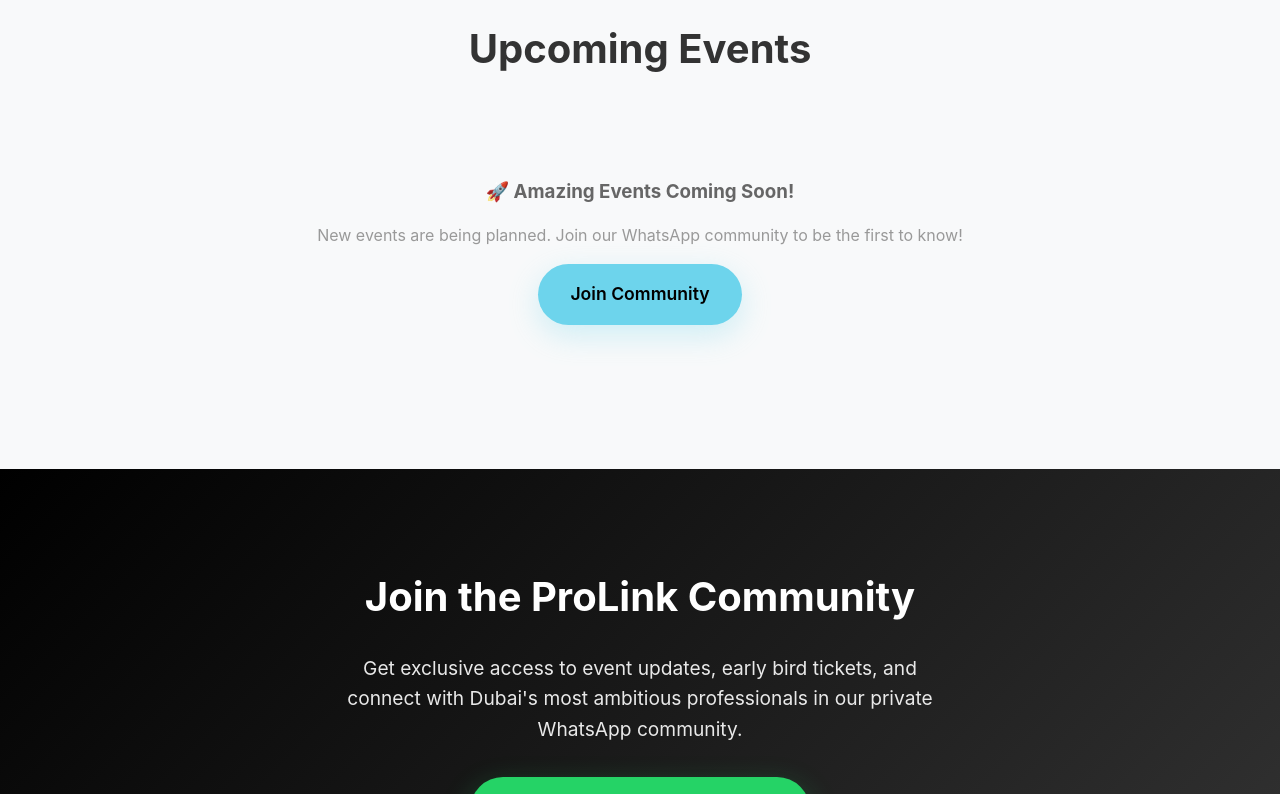
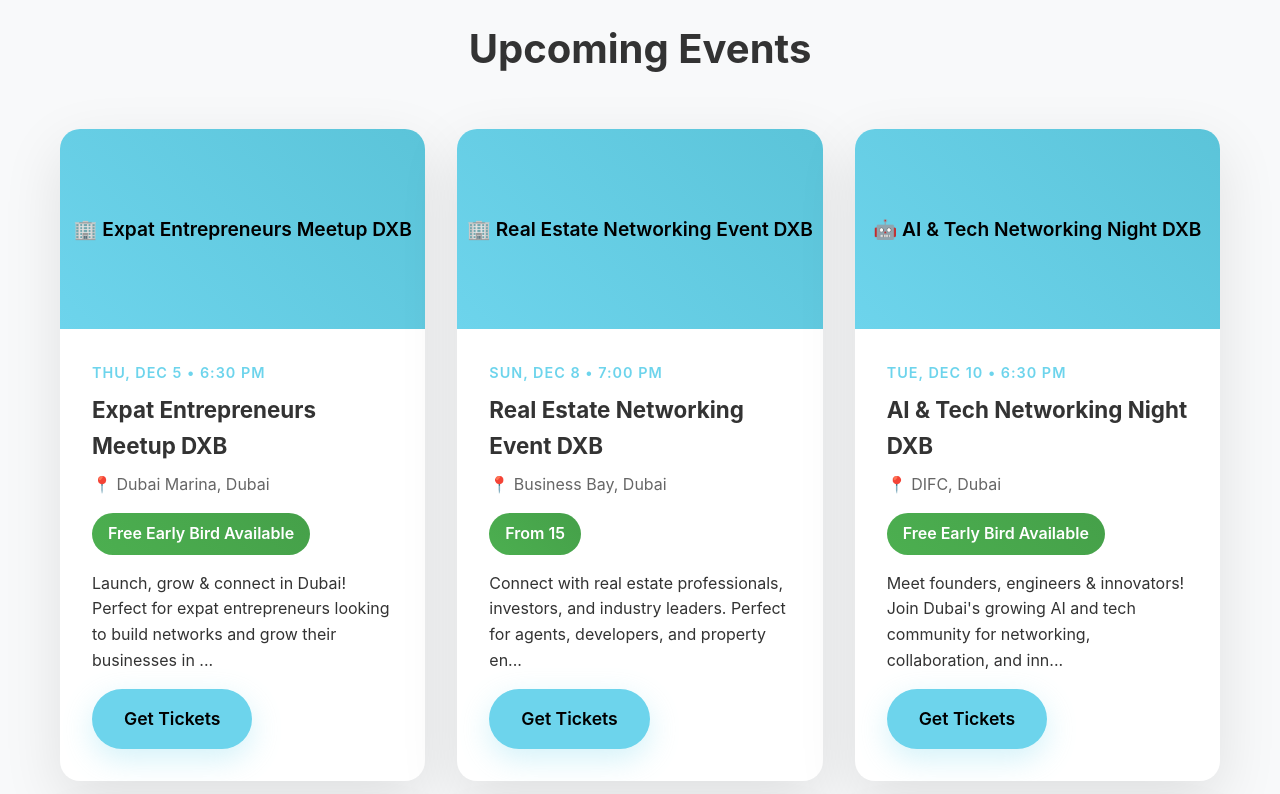
Before and after one commit to jameserdogan/prolink-events, a website: page index.html in a window 1280 px wide. Shown: the part 1120-1914 px from the top of the page. Drawn offline with Linux system fonts and the light colour scheme.

Commit message:
Update index.html

```diff
--- a/index.html
+++ b/index.html
@@ -834,23 +834,35 @@
         function displayEvents(events) {
             const eventsGrid = document.querySelector('.events-grid');
 
+            if (!eventsGrid) {
+                console.error('❌ Events grid not found!');
+                return;
+            }
+
             // Clear existing content
             eventsGrid.innerHTML = '';
 
-            // Filter to upcoming events only
-            const upcomingEvents = events.filter(event => {
-                const eventDate = new Date(event.start.local);
-                return eventDate > new Date();
-            }).slice(0, 6); // Show max 6 events
+            console.log('📋 Creating event cards for:', events.length, 'events');
 
-            if (upcomingEvents.length === 0) {
-                showNoEventsMessage();
-                return;
-            }
-
-            upcomingEvents.forEach(event => {
+            events.forEach((event, index) => {
+                console.log(`🎟️ Creating card ${index + 1}:`, event.name.text);
                 const eventCard = createEventCard(event);
                 eventsGrid.appendChild(eventCard);
+            });
+
+            console.log('✅ All event cards added to grid');
+
+            // Trigger scroll animations
+            const observer = new IntersectionObserver((entries) => {
+                entries.forEach(entry => {
+                    if (entry.isIntersecting) {
+                        entry.target.classList.add('visible');
+                    }
+                });
+            }, { threshold: 0.1 });
+
+            document.querySelectorAll('.scroll-fade').forEach(el => {
+                observer.observe(el);
             });
         }
 
```
